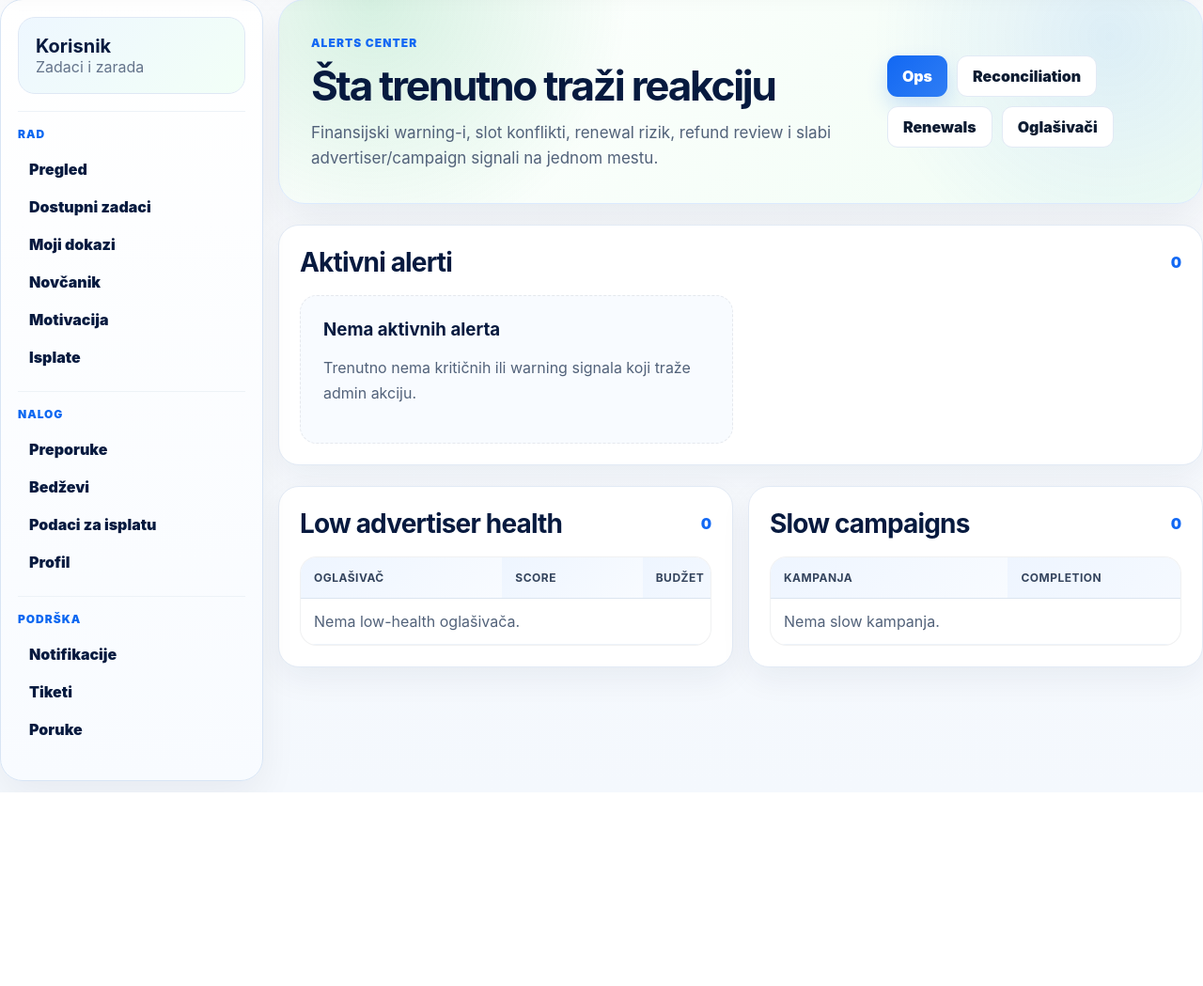
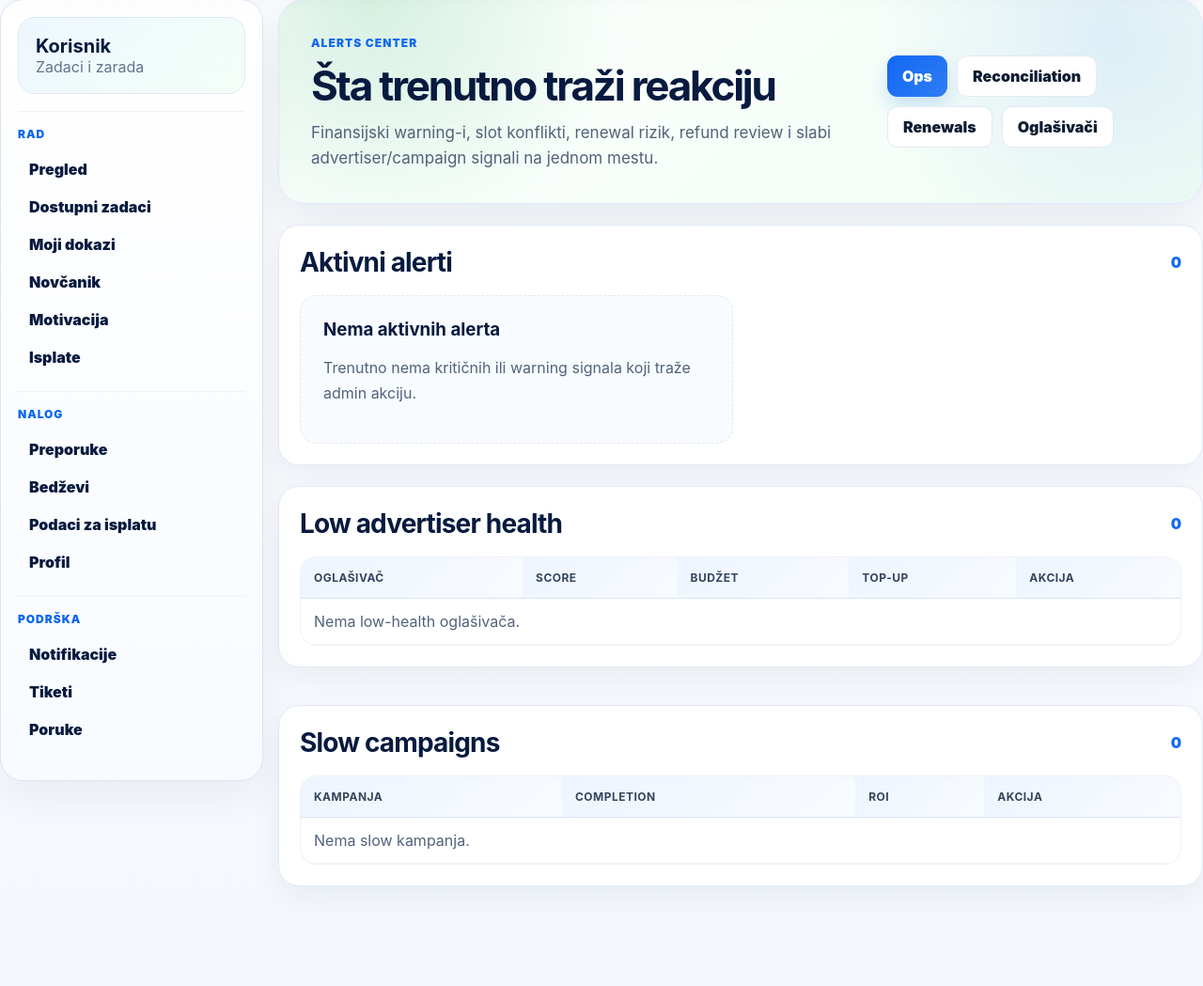
Before and after one commit to angro-scraper/klikzarada, a Python web app: template klikzarada-v11-18-36-complete-trust-launch-pack/klikzarada-v11-18-36-complete-trust-launch-pack/backend/app/templates/admin_alerts_v11.html in a window 1280 px wide. Shown: the part 92-1141 px from the top of the page at 94% size. Before the commit the page ends 935 px from the top, so only its background shows below. Run offline with Jinja, Linux system fonts and the light colour scheme; the template is opened without the code that fills it, so the values that code supplies are empty.

Commit message:
Stack alert admin cards vertically

```diff
--- a/klikzarada-v11-18-36-complete-trust-launch-pack/klikzarada-v11-18-36-complete-trust-launch-pack/backend/app/templates/admin_alerts_v11.html
+++ b/klikzarada-v11-18-36-complete-trust-launch-pack/klikzarada-v11-18-36-complete-trust-launch-pack/backend/app/templates/admin_alerts_v11.html
@@ -35,7 +35,7 @@
   </div>
 </section>
 
-<div class="kz1111-grid-two">
+<div class="kz1111-stack-column">
   <section class="kz1111-section">
     <div class="kz1111-section-head"><h2>Low advertiser health</h2><span>{{ low_health|length }}</span></div>
     <div class="premium-table-wrap">
--- a/klikzarada-v11-18-36-complete-trust-launch-pack/klikzarada-v11-18-36-complete-trust-launch-pack/backend/app/templates/app_base.html
+++ b/klikzarada-v11-18-36-complete-trust-launch-pack/klikzarada-v11-18-36-complete-trust-launch-pack/backend/app/templates/app_base.html
@@ -5,7 +5,7 @@
   <meta name="viewport" content="width=device-width,initial-scale=1">
   <title>{{ title if title else "KlikZarada panel" }}</title>
   <link rel="icon" href="/favicon.ico">
-  <link rel="stylesheet" href="/static/css/style.css?v=11830">
+  <link rel="stylesheet" href="/static/css/style.css?v=11831">
   <style>
     @media (max-width: 980px) {
       .premium-app-topbar-inner {
```
